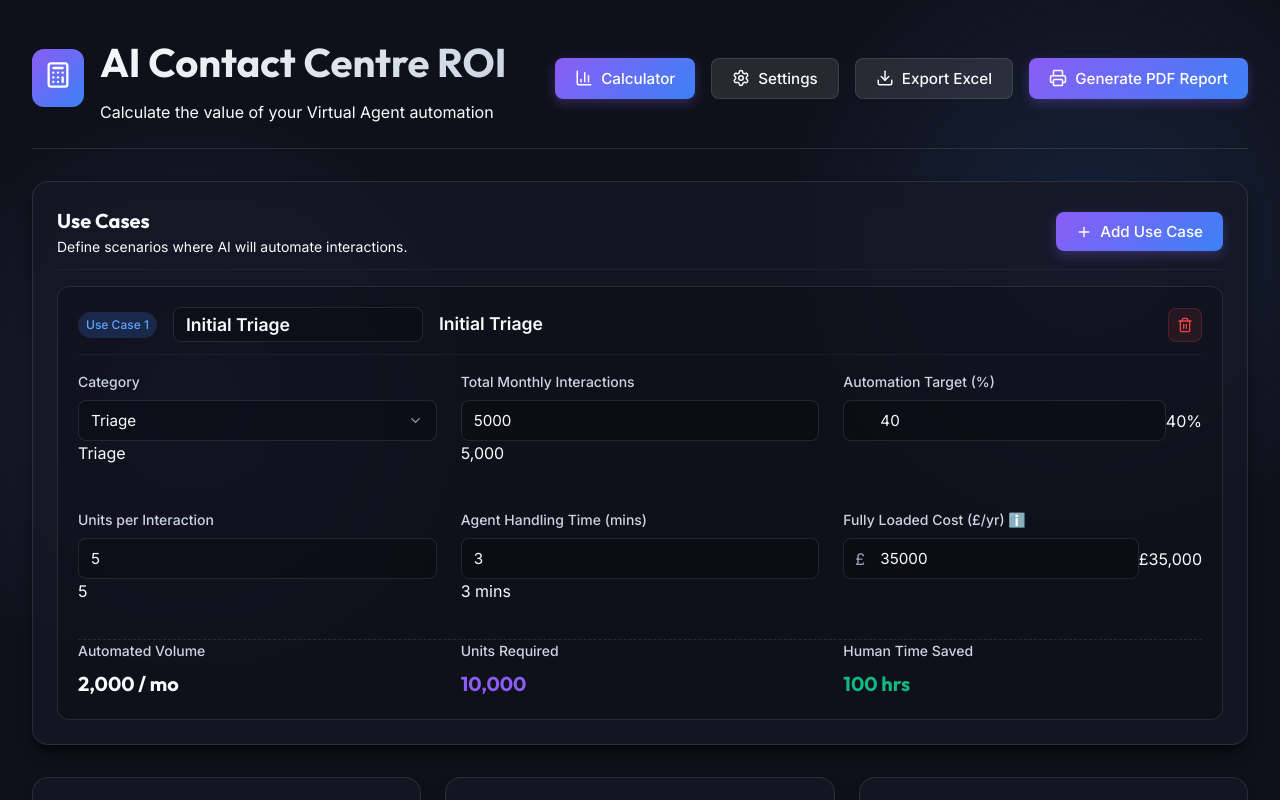
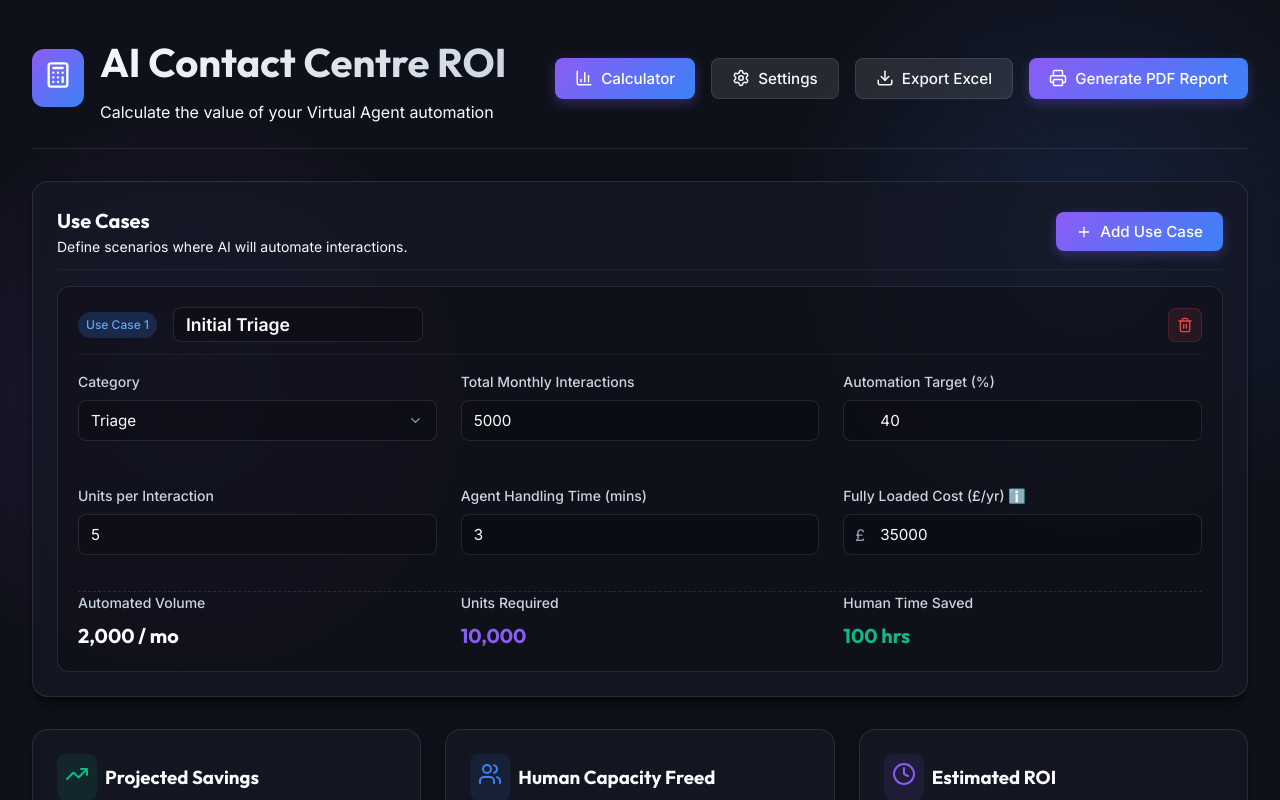
Before and after one commit to jredsell/roicalculator, a React (Vite) app: page / in a window 1280 px wide. Shown: the top 800 px of the page. Built offline with nearby package versions, Linux system fonts and the light colour scheme.

Commit message:
Remove redundant print-value spans from UI

```diff
--- a/src/components/UseCaseManager.jsx
+++ b/src/components/UseCaseManager.jsx
@@ -68,7 +68,6 @@ export default function UseCaseManager({ useCases, setUseCases }) {
                   onChange={(e) => updateUseCase(uc.id, 'name', e.target.value)}
                   style={{ width: '250px', padding: '0.375rem 0.75rem', background: 'rgba(0,0,0,0.2)', border: '1px solid var(--border-color)', fontWeight: 600, fontSize: '1.1rem' }}
                 />
-                <span className="print-value use-case-title">{uc.name}</span>
               </div>
               <button className="btn btn-icon btn-danger no-print" onClick={() => removeUseCase(uc.id)}>
                 <Trash2 size={16} />
@@ -87,7 +86,6 @@ export default function UseCaseManager({ useCases, setUseCases }) {
                     <option key={cat} value={cat}>{cat}</option>
                   ))}
                 </select>
-                <span className="print-value">{uc.category}</span>
               </div>
 
               <div className="form-group">
@@ -98,7 +96,6 @@ export default function UseCaseManager({ useCases, setUseCases }) {
                   value={uc.totalInteractions}
                   onChange={(e) => updateUseCase(uc.id, 'totalInteractions', parseNumber(e.target.value))}
                 />
-                <span className="print-value">{(uc.totalInteractions || 0).toLocaleString()}</span>
               </div>
 
               <div className="form-group">
@@ -112,7 +109,6 @@ export default function UseCaseManager({ useCases, setUseCases }) {
                     max="100"
                     min="0"
                   />
-                  <span className="print-value">{uc.percentToAutomate || 0}%</span>
                 </div>
               </div>
 
@@ -124,7 +120,6 @@ export default function UseCaseManager({ useCases, setUseCases }) {
                   value={uc.unitsPerInteraction}
                   onChange={(e) => updateUseCase(uc.id, 'unitsPerInteraction', parseNumber(e.target.value))}
                 />
-                <span className="print-value">{(uc.unitsPerInteraction || 0).toLocaleString()}</span>
               </div>
 
               <div className="form-group">
@@ -135,7 +130,6 @@ export default function UseCaseManager({ useCases, setUseCases }) {
                   value={uc.actualHandlingTime}
                   onChange={(e) => updateUseCase(uc.id, 'actualHandlingTime', parseNumber(e.target.value))}
                 />
-                <span className="print-value">{uc.actualHandlingTime || 0} mins</span>
               </div>
 
               <div className="form-group">
@@ -148,7 +142,6 @@ export default function UseCaseManager({ useCases, setUseCases }) {
                     value={uc.fullyLoadedAgentCost}
                     onChange={(e) => updateUseCase(uc.id, 'fullyLoadedAgentCost', parseNumber(e.target.value))}
                   />
-                  <span className="print-value">£{(uc.fullyLoadedAgentCost || 0).toLocaleString()}</span>
                 </div>
               </div>
             </div>
```
